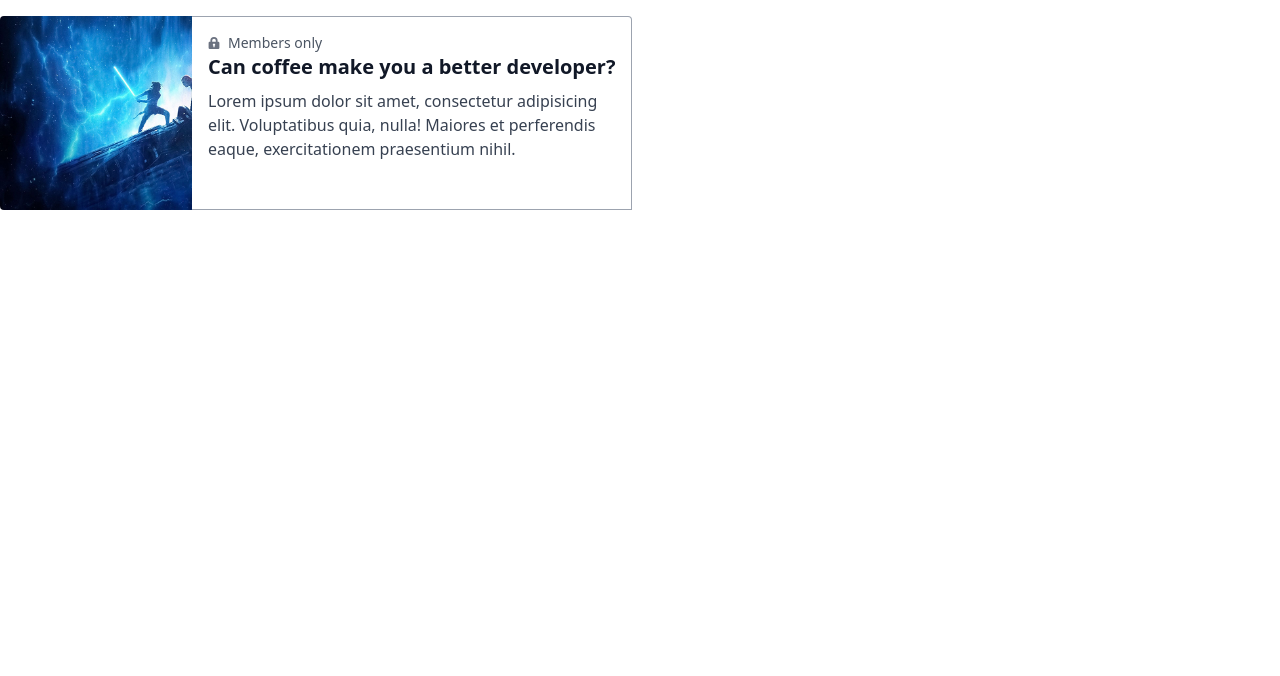
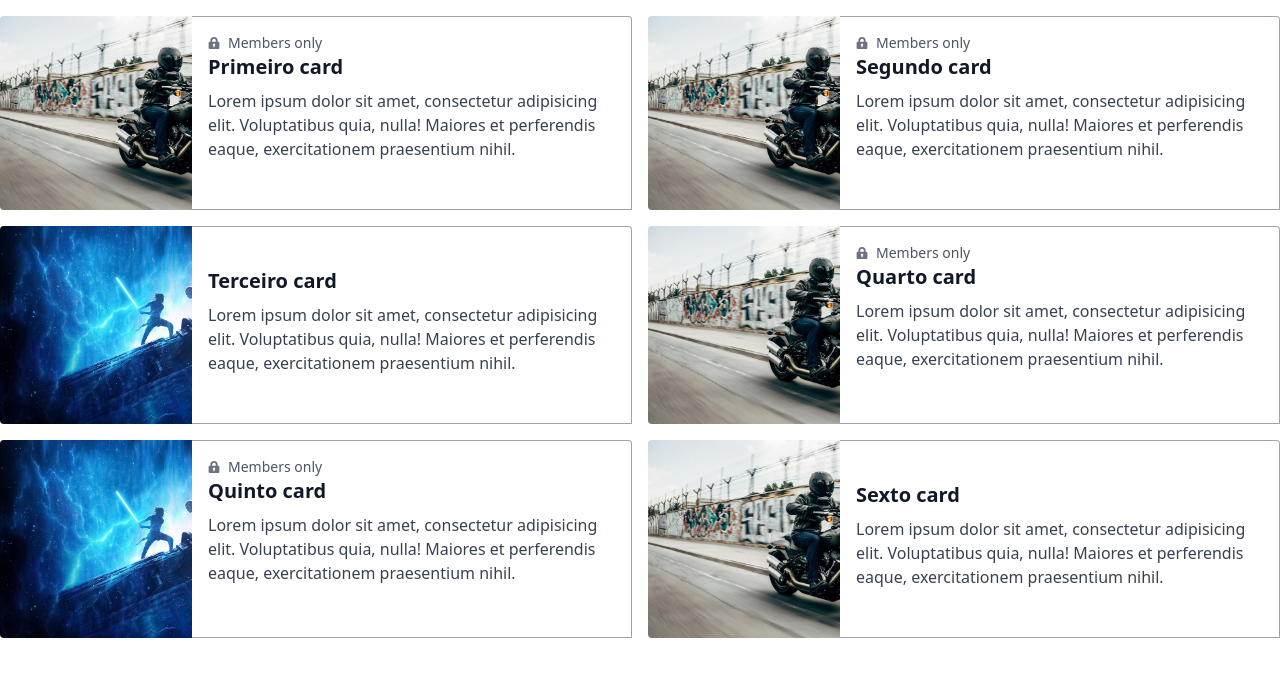
Before and after one commit to vedovelli/curso-svelte, a Svelte app: page / in a window 1280 px wide. Shown: the top 676 px of the page. Built offline with nearby package versions, Linux system fonts and the light colour scheme.

Commit message:
Finished

```diff
--- a/src/App.svelte
+++ b/src/App.svelte
@@ -2,7 +2,7 @@
   import Card from "./components/Card.svelte";
 
   let list = [
-    { title: "Primeiro card", cover: "/image2.jpg" },
+    { title: "Primeiro card", membersOnly: true, cover: "/image2.jpg" },
     { title: "Segundo card", membersOnly: true, cover: "/image2.jpg" },
     { title: "Terceiro card", cover: "/image1.jpg" },
     { title: "Quarto card", membersOnly: true, cover: "/image2.jpg" },
@@ -13,6 +13,8 @@
 
 <div class="container mx-auto mt-4">
   <div class="grid grid-cols-2 gap-4">
-    <Card />
+    {#each list as item}
+      <Card {...item} />
+    {/each}
   </div>
 </div>
--- a/src/components/Card.svelte
+++ b/src/components/Card.svelte
@@ -1,29 +1,36 @@
 <script>
   export let title = "Can coffee make you a better developer?";
   export let cover = "/image1.jpg";
-  export let membersOnly = true;
+  export let membersOnly = false;
 </script>
 
 <div class="w-full max-w-sm lg:max-w-full lg:flex">
   <div
-    class="flex-none h-48 overflow-hidden text-center bg-cover rounded-t lg:h-auto lg:w-48 lg:rounded-t-none lg:rounded-l"
+    class="flex-none h-48 overflow-hidden text-center bg-cover rounded-t
+    lg:h-auto lg:w-48 lg:rounded-t-none lg:rounded-l"
     style={`background-image: url(${cover})`}
     title="Woman holding a mug" />
   <div
-    class="flex flex-col justify-between p-4 leading-normal bg-white border-b border-l border-r border-gray-400 rounded-b lg:border-l-0 lg:border-t lg:border-gray-400 lg:rounded-b-none lg:rounded-r">
+    class="flex flex-col justify-between p-4 leading-normal bg-white border-b
+    border-l border-r border-gray-400 rounded-b lg:border-l-0 lg:border-t
+    lg:border-gray-400 lg:rounded-b-none lg:rounded-r">
     <div class="mb-8">
+      {#if membersOnly}
         <p class="flex items-center text-sm text-gray-600">
           <svg
             class="w-3 h-3 mr-2 text-gray-500 fill-current"
             xmlns="http://www.w3.org/2000/svg"
             viewBox="0 0 20 20">
             <path
-            d="M4 8V6a6 6 0 1 1 12 0v2h1a2 2 0 0 1 2 2v8a2 2 0 0 1-2 2H3a2 2 0 0
-            1-2-2v-8c0-1.1.9-2 2-2h1zm5 6.73V17h2v-2.27a2 2 0 1 0-2 0zM7
+              d="M4 8V6a6 6 0 1 1 12 0v2h1a2 2 0 0 1 2 2v8a2 2 0 0 1-2 2H3a2 2 0
+              0 1-2-2v-8c0-1.1.9-2 2-2h1zm5 6.73V17h2v-2.27a2 2 0 1 0-2 0zM7
               6v2h6V6a3 3 0 0 0-6 0z" />
           </svg>
           Members only
         </p>
+      {:else}
+        <p>&nbsp;</p>
+      {/if}
       <div class="mb-2 text-xl font-bold text-gray-900 truncate">{title}</div>
       <p class="text-base text-gray-700">
         Lorem ipsum dolor sit amet, consectetur adipisicing elit. Voluptatibus
```
Lines whose indentation alone changed are shown as unchanged.
